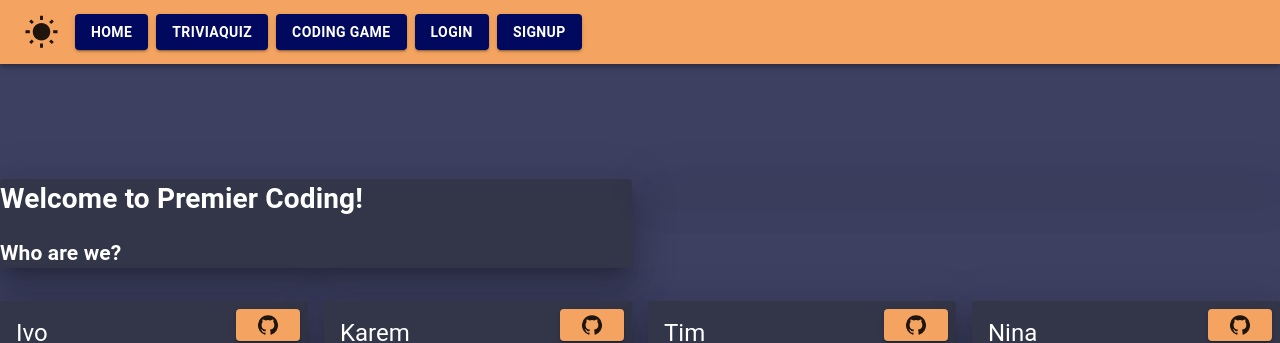
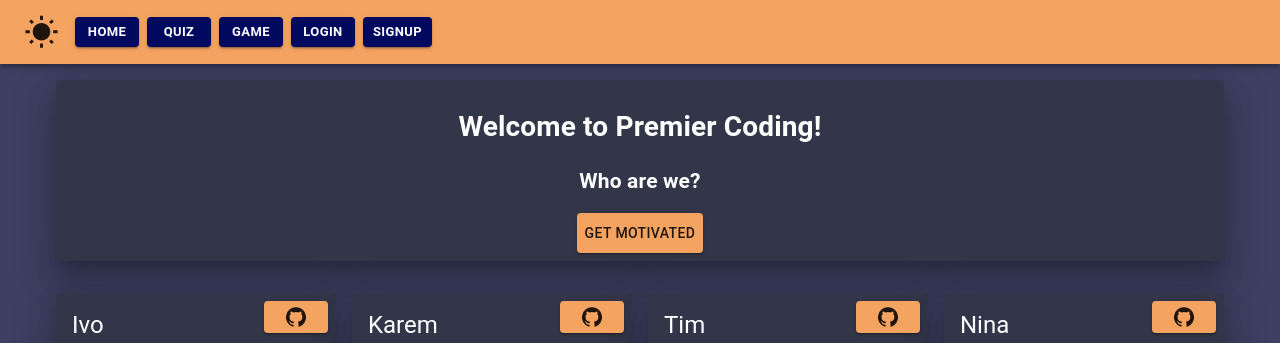
Before and after one commit to timlaurijs/premier, a React (Create React App) app: page / in a window 1280 px wide. Shown: the top 343 px of the page. Built offline with nearby package versions, Linux system fonts and the light colour scheme; no server answers.

Commit message:
homapage is 90% ready

```diff
--- a/src/components/Navbar.js
+++ b/src/components/Navbar.js
@@ -1,10 +1,10 @@
-import React from "react"
-import { NavLink } from "react-router-dom"
-import { useSelector, useDispatch } from "react-redux"
+import React from "react";
+import { NavLink } from "react-router-dom";
+import { useSelector, useDispatch } from "react-redux";
 
 // store items
-import { selectUser } from "../store/user/selectors"
-import { logOut } from "../store/user/actions"
+import { selectUser } from "../store/user/selectors";
+import { logOut } from "../store/user/actions";
 
 // Material-ui components and icons
 import {
@@ -16,9 +16,9 @@ import {
   makeStyles,
   Tooltip,
   Fade,
-} from "@material-ui/core"
-import WbSunnySharpIcon from "@material-ui/icons/WbSunnySharp"
-import Brightness3RoundedIcon from "@material-ui/icons/Brightness3Rounded"
+} from "@material-ui/core";
+import WbSunnySharpIcon from "@material-ui/icons/WbSunnySharp";
+import Brightness3RoundedIcon from "@material-ui/icons/Brightness3Rounded";
 
 // useStyles used to over ride the button default props
 const useStyles = makeStyles((theme) => ({
@@ -35,12 +35,12 @@ const useStyles = makeStyles((theme) => ({
       backgroundColor: "#010EAD", // does not work with a backgound image set as a background
     },
   },
-}))
+}));
 
 export default function Navbar(props) {
-  const classes = useStyles() // material ui classes
-  const { imageUrl, token } = useSelector(selectUser)
-  const dispatch = useDispatch()
+  const classes = useStyles(); // material ui classes
+  const { imageUrl, token } = useSelector(selectUser);
+  const dispatch = useDispatch();
 
   function darkModeButton() {
     if (props.darkMode) {
@@ -53,7 +53,7 @@ export default function Navbar(props) {
         >
           <WbSunnySharpIcon fontSize="large" />
         </IconButton>
-      )
+      );
     } else {
       return (
         <IconButton
@@ -64,7 +64,7 @@ export default function Navbar(props) {
         >
           <Brightness3RoundedIcon fontSize="large" />
         </IconButton>
-      )
+      );
     }
   }
 
@@ -116,6 +116,7 @@ export default function Navbar(props) {
         title="LOGIN"
       >
         <Button
+          size="small"
           variant="contained"
           className={classes.button}
           component={NavLink}
@@ -131,6 +132,7 @@ export default function Navbar(props) {
         title="SIGNUP"
       >
         <Button
+          size="small"
           variant="contained"
           className={classes.button}
           component={NavLink}
@@ -140,7 +142,7 @@ export default function Navbar(props) {
         </Button>
       </Tooltip>
     </>
-  )
+  );
 
   return (
     <AppBar>
@@ -154,6 +156,7 @@ export default function Navbar(props) {
           title="HOME"
         >
           <Button
+            size="small"
             className={classes.button}
             variant="contained"
             component={NavLink}
@@ -169,12 +172,13 @@ export default function Navbar(props) {
           title="QUIZ"
         >
           <Button
+            size="small"
             variant="contained"
             className={classes.button}
             component={NavLink}
             to="/triviaquiz"
           >
-            triviaquiz
+            quiz
           </Button>
         </Tooltip>
         <Tooltip
@@ -184,16 +188,17 @@ export default function Navbar(props) {
           title="CODING-GAME"
         >
           <Button
+            size="small"
             variant="contained"
             className={classes.button}
             component={NavLink}
             to="/codinggame"
           >
-            Coding game
+            Game
           </Button>
         </Tooltip>
         {loginLogoutControls}
       </Toolbar>
     </AppBar>
-  )
+  );
 }
--- a/src/components/PremierFounder.js
+++ b/src/components/PremierFounder.js
@@ -33,6 +33,7 @@ const useStyles = makeStyles((theme) =>
       minHeight: 400,
       minWidth: 380,
       alignItems: "center",
+      borderRadius: 10,
     },
     expand: {
       transform: "rotate(0deg)",
@@ -99,7 +100,7 @@ export default function PremierFounder(props) {
               size="medium"
               TransitionComponent={Fade}
               TransitionProps={{ timeout: 600 }}
-              title={`Link to ${props.name}'s gethub `}
+              title={<h2>{`Link to ${props.name}'s gethub `}</h2>}
             >
               <Link href={props.gitUrl} target="_blank" isExternal>
                 <Button
@@ -119,7 +120,7 @@ export default function PremierFounder(props) {
             open={state.open}
             onClose={handleClose}
             TransitionComponent={state.Transition}
-            message={props.description}
+            message={<h1>{props.description}</h1>}
             key={state.Transition.name}
           />
         </Typography>
--- a/src/pages/Homepage/index.js
+++ b/src/pages/Homepage/index.js
@@ -2,7 +2,7 @@ import React, { useState, useEffect } from "react";
 import PremierFounder from "../../components/PremierFounder";
 import axios from "axios";
 import { API_URL_QUOTES } from "../../constants/constants";
-import { Box, Grid, Paper, Typography } from "@material-ui/core";
+import { Box, Grid, Paper, Snackbar, Button, Slide } from "@material-ui/core";
 import { useStyles } from "./styles";
 
 const premierFounders = [
@@ -44,12 +44,28 @@ function getRandomNumber(min, max) {
   return Math.floor(Math.random() * (max - min));
 }
 
+function TransitionDown(props) {
+  return <Slide {...props} direction="down" />;
+}
+
 export default function Homepage() {
   const classes = useStyles();
+  const [open, setOpen] = React.useState(false);
+
+  const [transition, setTransition] = React.useState(undefined);
+
   const [inspirationalQuote, setInspirationalQuote] = useState({
     text: "",
     author: "",
   });
+  const handleClick = (Transition) => () => {
+    setTransition(() => Transition);
+    setOpen(true);
+  };
+
+  const handleClose = () => {
+    setOpen(false);
+  };
 
   useEffect(() => {
     async function fetchQuote() {
@@ -62,26 +78,41 @@ export default function Homepage() {
   }, []);
 
   return (
-    <Box mt={20}>
+    <Box mt={3} className={classes.root}>
       <Grid container spacing={2}>
-        <Grid item xs={12} sm={6}>
-          <Paper elevation={23}>
+        <Grid item xs={12} s>
+          <Paper elevation={23} className={classes.paper}>
             <h1>Welcome to Premier Coding!</h1>
             <h2>Who are we?</h2>
+            <Button
+              className={classes.paper}
+              color="primary"
+              variant="contained"
+              onClick={handleClick(TransitionDown)}
+            >
+              Get motivated
+            </Button>
           </Paper>
         </Grid>
-
-        <Grid item xs={12} sm={6}>
-          <Paper elevation={23}>
-            <p>
+        <Grid item xs={12}>
+          <Snackbar
+            className={classes.paper}
+            style={{ fontSize: 100 }}
+            open={open}
+            onClose={handleClose}
+            TransitionComponent={transition}
+            message={
+              <Box>
                 <h1>{inspirationalQuote.text}</h1>
-            </p>
                 <div>
                   {inspirationalQuote.author ? (
                     <p>- {inspirationalQuote.author}</p>
                   ) : null}
                 </div>
-          </Paper>
+              </Box>
+            }
+            key={transition ? transition.name : ""}
+          />
         </Grid>
 
         {premierFounders.map((founder) => {
--- a/src/pages/Homepage/styles.js
+++ b/src/pages/Homepage/styles.js
@@ -1,36 +1,14 @@
-import { makeStyles, createStyles } from "@material-ui/core";
-import { red } from "@material-ui/core/colors";
+import { makeStyles, createStyles } from "@material-ui/core/styles";
 
 export const useStyles = makeStyles((theme) =>
   createStyles({
     root: {
-      maxWidth: 430,
-      maxHigh: 630,
+      flexGrow: 1,
+      padding: theme.spacing(7),
     },
-
-    content: {
-      fontSize: 20,
-      boarderRadius: "50%",
-    },
-
-    media: {
-      paddingTop: "56.25%", // 16:9
-      minHeight: 400,
-      minWidth: 380,
-      alignItems: "center",
-    },
-    expand: {
-      transform: "rotate(0deg)",
-      marginLeft: "auto",
-      transition: theme.transitions.create("transform", {
-        duration: theme.transitions.duration.shortest,
-      }),
-    },
-    expandOpen: {
-      transform: "rotate(180deg)",
-    },
-    avatar: {
-      backgroundColor: red[500],
+    paper: {
+      padding: theme.spacing(1),
+      textAlign: "center",
     },
   })
 );
```
Lines whose indentation alone changed are shown as unchanged.
